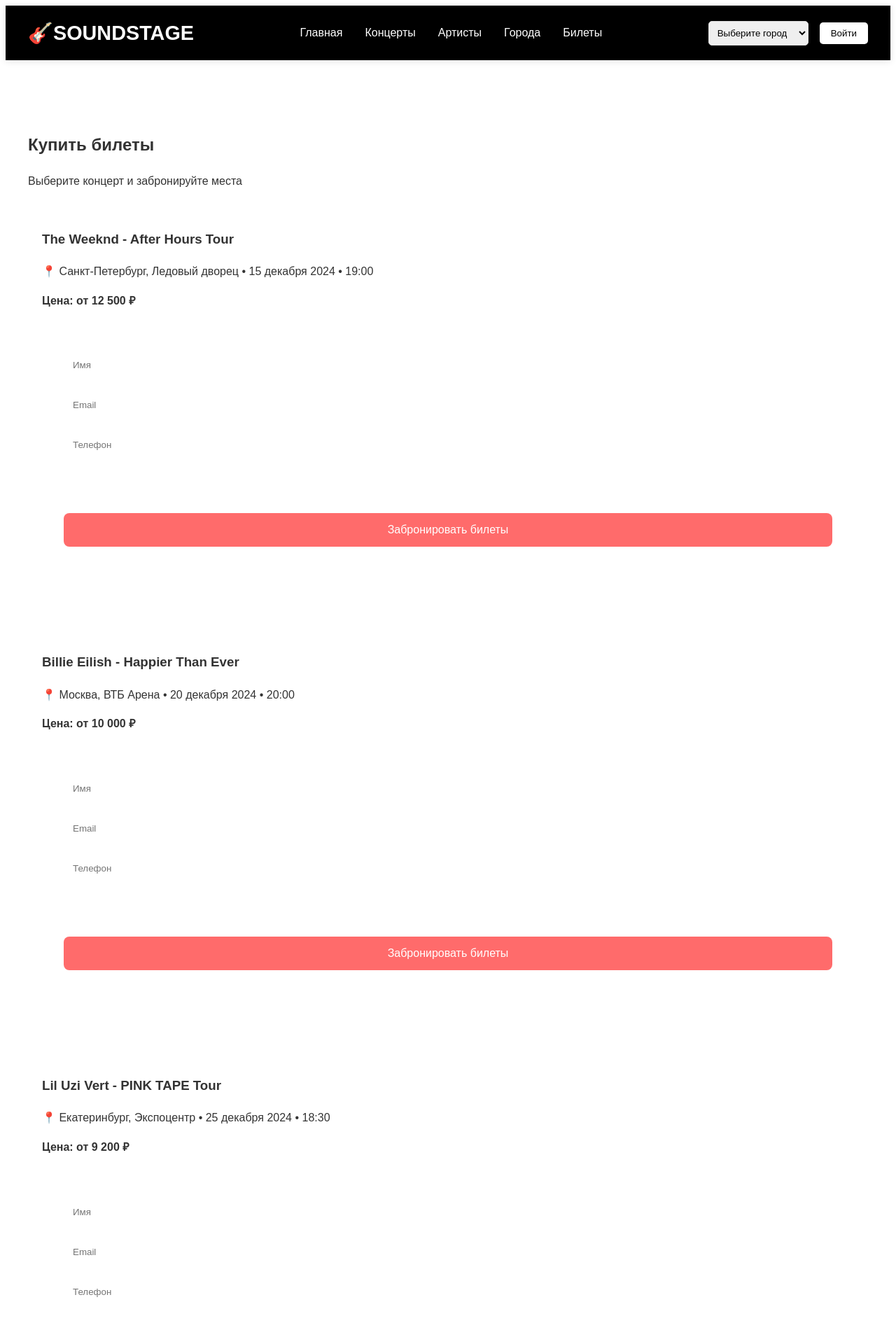
After one commit to Semyonngh/machuk, a Django app: page /tickets/ in a window 1280 px wide. The commit adds this page. Shown: the top 1920 px of the page at 70% size. Run offline with Django 5.2, Linux system fonts and the light colour scheme.

Commit message:
10.11.25

```diff
--- /dev/null
+++ b/hello_app/templates/tickets.html
@@ -0,0 +1,250 @@
+<!DOCTYPE html>
+<html lang="ru">
+<head>
+    <meta charset="UTF-8">
+    <meta name="viewport" content="width=device-width, initial-scale=1.0">
+    <link rel="stylesheet" href="/static/style/style.css">
+    <title>Билеты - SOUNDSTAGE</title>
+    <style>
+        .tickets-section {
+            padding: 50px 0;
+        }
+
+        .ticket-form {
+            background: rgba(255, 255, 255, 0.1);
+            padding: 30px;
+            border-radius: 15px;
+            margin: 20px 0;
+            border: 1px solid rgba(255, 255, 255, 0.2);
+        }
+
+        .ticket-form input,
+        .ticket-form select {
+            width: 100%;
+            padding: 12px;
+            margin: 8px 0;
+            border: none;
+            border-radius: 8px;
+            background: rgba(255, 255, 255, 0.1);
+            color: white;
+            border: 1px solid rgba(255, 255, 255, 0.2);
+        }
+
+        .ticket-form button {
+            width: 100%;
+            padding: 15px;
+            background: #ff6b6b;
+            border: none;
+            border-radius: 8px;
+            color: white;
+            font-size: 16px;
+            cursor: pointer;
+            margin-top: 10px;
+        }
+
+        .concert-card {
+            margin-bottom: 40px;
+            padding: 20px;
+            background: rgba(255, 255, 255, 0.05);
+            border-radius: 15px;
+        }
+    </style>
+</head>
+<body>
+
+    <header class="header">
+        <a href="/" class="logo">SOUNDSTAGE</a>
+
+        <nav class="nav">
+            <a href="/">Главная</a>
+            <a href="/#concerts">Концерты</a>
+            <a href="/#artists">Артисты</a>
+            <a href="/#cities">Города</a>
+            <a href="/tickets/" class="active">Билеты</a>
+        </nav>
+
+        <div class="header-actions">
+            <select class="city-select">
+                <option value="">Выберите город</option>
+                <option value="moscow">Москва</option>
+                <option value="spb">Санкт-Петербург</option>
+                <option value="ekb">Екатеринбург</option>
+            </select>
+            <button class="login-button">Войти</button>
+        </div>
+    </header>
+
+    <main class="main-content">
+        <section class="tickets-section">
+            <div class="container">
+                <h1>Купить билеты</h1>
+                <p>Выберите концерт и забронируйте места</p>
+
+                <!-- The Weeknd -->
+                <div id="theweeknd" class="concert-card">
+                    <div class="concert-info">
+                        <h3>The Weeknd - After Hours Tour</h3>
+                        <p>📍 Санкт-Петербург, Ледовый дворец • 15 декабря 2024 • 19:00</p>
+                        <p><strong>Цена: от 12 500 ₽</strong></p>
+                    </div>
+                    <div class="ticket-form">
+                        <form action="#" method="POST">
+                            <input type="text" placeholder="Имя" required>
+                            <input type="email" placeholder="Email" required>
+                            <input type="tel" placeholder="Телефон" required>
+                            <select required>
+                                <option value="">Количество билетов</option>
+                                <option value="1">1 билет - 12 500 ₽</option>
+                                <option value="2">2 билета - 25 000 ₽</option>
+                                <option value="3">3 билета - 37 500 ₽</option>
+                                <option value="4">4 билета - 50 000 ₽</option>
+                            </select>
+                            <button type="submit">Забронировать билеты</button>
+                        </form>
+                    </div>
+                </div>
+
+                <!-- Billie Eilish -->
+                <div id="billie" class="concert-card">
+                    <div class="concert-info">
+                        <h3>Billie Eilish - Happier Than Ever</h3>
+                        <p>📍 Москва, ВТБ Арена • 20 декабря 2024 • 20:00</p>
+                        <p><strong>Цена: от 10 000 ₽</strong></p>
+                    </div>
+                    <div class="ticket-form">
+                        <form action="#" method="POST">
+                            <input type="text" placeholder="Имя" required>
+                            <input type="email" placeholder="Email" required>
+                            <input type="tel" placeholder="Телефон" required>
+                            <select required>
+                                <option value="">Количество билетов</option>
+                                <option value="1">1 билет - 10 000 ₽</option>
+                                <option value="2">2 билета - 20 000 ₽</option>
+                                <option value="3">3 билета - 30 000 ₽</option>
+                                <option value="4">4 билета - 40 000 ₽</option>
+                            </select>
+                            <button type="submit">Забронировать билеты</button>
+                        </form>
+                    </div>
+                </div>
+
+                <!-- Lil Uzi Vert -->
+                <div id="liluzi" class="concert-card">
+                    <div class="concert-info">
+                        <h3>Lil Uzi Vert - PINK TAPE Tour</h3>
+                        <p>📍 Екатеринбург, Экспоцентр • 25 декабря 2024 • 18:30</p>
+                        <p><strong>Цена: от 9 200 ₽</strong></p>
+                    </div>
+                    <div class="ticket-form">
+                        <form action="#" method="POST">
+                            <input type="text" placeholder="Имя" required>
+                            <input type="email" placeholder="Email" required>
+                            <input type="tel" placeholder="Телефон" required>
+                            <select required>
+                                <option value="">Количество билетов</option>
+                                <option value="1">1 билет - 9 200 ₽</option>
+                                <option value="2">2 билета - 18 400 ₽</option>
+                                <option value="3">3 билета - 27 600 ₽</option>
+                                <option value="4">4 билета - 36 800 ₽</option>
+                            </select>
+                            <button type="submit">Забронировать билеты</button>
+                        </form>
+                    </div>
+                </div>
+
+                <!-- Travis Scott -->
+                <div id="travis" class="concert-card">
+                    <div class="concert-info">
+                        <h3>Travis Scott - JACKBOYSSS</h3>
+                        <p>📍 Москва, Лужники • 5 января 2025 • 19:30</p>
+                        <p><strong>Цена: от 7 500 ₽</strong></p>
+                    </div>
+                    <div class="ticket-form">
+                        <form action="#" method="POST">
+                            <input type="text" placeholder="Имя" required>
+                            <input type="email" placeholder="Email" required>
+                            <input type="tel" placeholder="Телефон" required>
+                            <select required>
+                                <option value="">Количество билетов</option>
+                                <option value="1">1 билет - 7 500 ₽</option>
+                                <option value="2">2 билета - 15 000 ₽</option>
+                                <option value="3">3 билета - 22 500 ₽</option>
+                                <option value="4">4 билета - 30 000 ₽</option>
+                            </select>
+                            <button type="submit">Забронировать билеты</button>
+                        </form>
+                    </div>
+                </div>
+
+                <!-- Drake -->
+                <div id="drake" class="concert-card">
+                    <div class="concert-info">
+                        <h3>Drake - $$$OME$$$EXY$$$ONG$</h3>
+                        <p>📍 Москва, Live Arena • 20 января 2025 • 19:30</p>
+                        <p><strong>Цена: от 13 500 ₽</strong></p>
+                    </div>
+                    <div class="ticket-form">
+                        <form action="#" method="POST">
+                            <input type="text" placeholder="Имя" required>
+                            <input type="email" placeholder="Email" required>
+                            <input type="tel" placeholder="Телефон" required>
+                            <select required>
+                                <option value="">Количество билетов</option>
+                                <option value="1">1 билет - 13 500 ₽</option>
+                                <option value="2">2 билета - 27 000 ₽</option>
+                                <option value="3">3 билета - 40 500 ₽</option>
+                                <option value="4">4 билета - 54 000 ₽</option>
+                            </select>
+                            <button type="submit">Забронировать билеты</button>
+                        </form>
+                    </div>
+                </div>
+            </div>
+        </section>
+    </main>
+
+    <footer class="footer">
+        <div class="footer-content">
+            <div class="footer-section">
+                <h4>SOUNDSTAGE</h4>
+                <p>Организация концертов и продажа билетов на музыкальные события по всей России.</p>
+            </div>
+
+            <div class="footer-section">
+                <h4>Концерты</h4>
+                <ul class="footer-links">
+                    <li><a href="/#concerts">Все концерты</a></li>
+                    <li><a href="/#artists">По артистам</a></li>
+                    <li><a href="/#cities">По городам</a></li>
+                    <li><a href="#">Фестивали</a></li>
+                </ul>
+            </div>
+
+            <div class="footer-section">
+                <h4>Помощь</h4>
+                <ul class="footer-links">
+                    <li><a href="#">Как купить билет</a></li>
+                    <li><a href="#">Возврат билетов</a></li>
+                    <li><a href="#">Правила посещения</a></li>
+                    <li><a href="/#contact">Контакты</a></li>
+                </ul>
+            </div>
+
+            <div class="footer-section">
+                <h4>Партнерам</h4>
+                <ul class="footer-links">
+                    <li><a href="#">Организаторам</a></li>
+                    <li><a href="#">Артистам</a></li>
+                    <li><a href="#">Реклама</a></li>
+                    <li><a href="#">Вакансии</a></li>
+                </ul>
+            </div>
+        </div>
+
+        <div class="copyright">
+            <p>SOUNDSTAGE © 2015-2025</p>
+            <div class="footer-email">concert@soundstage.ru</div>
+        </div>
+    </footer>
+</body>
+</html>
--- a/hello_app/urls.py
+++ b/hello_app/urls.py
@@ -2,5 +2,6 @@
 from django.urls import path
 
 urlpatterns = [
-    path('', views.online)
+    path('', views.online, name='home'),
+    path('tickets/', views.tickets, name='tickets'),  # ДОБАВЬТЕ ЭТУ СТРОКУ
 ]
--- a/hello_app/views.py
+++ b/hello_app/views.py
@@ -5,3 +5,6 @@
 
 def main(request):
     return render(request, 'main.html')
+
+def tickets(request):
+    return render(request, 'tickets.html')
```
Also changed, not shown: hello_app/static/style/style.css (+30 -18 lines), hello_app/templates/all.html (+19 -15 lines), hello_app/templates/main.html (+67 -11 lines).
